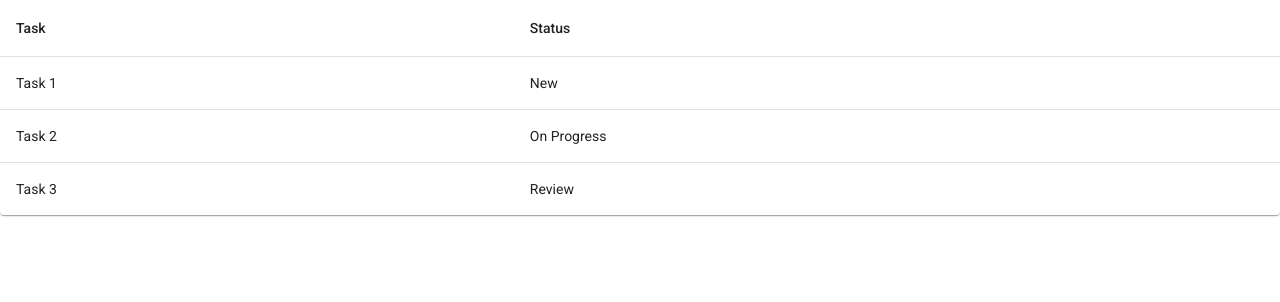
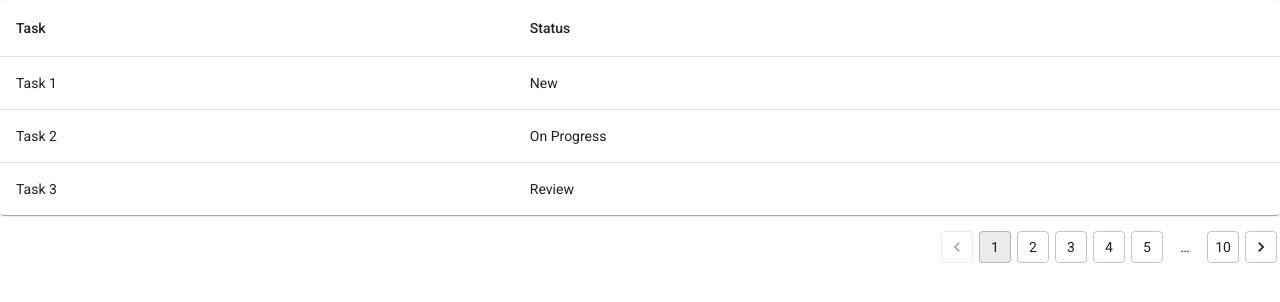
Before and after one commit to wildanfajriyan/hadeboard-app, a React (Vite) app: page / in a window 1280 px wide. Shown: the top 302 px of the page. Built offline with nearby package versions, Linux system fonts and the light colour scheme.

Commit message:
add Pagination component

```diff
--- a/src/App.jsx
+++ b/src/App.jsx
@@ -7,6 +7,7 @@ import {
 } from '@mui/material';
 import { createBrowserRouter, Link, RouterProvider } from 'react-router';
 import Table from './components/ui/Table';
+import Pagination from './components/ui/Pagination';
 
 const theme = createTheme({
   typography: {
@@ -48,6 +49,12 @@ const router = createBrowserRouter([
             },
           ]}
         />
+        <Pagination
+          count={10}
+          onChange={(e, page) => {
+            console.info(page);
+          }}
+        />
       </Box>
     ),
   },
--- /dev/null
+++ b/src/components/ui/Pagination/Pagination.jsx
@@ -0,0 +1,20 @@
+import { Pagination as BasePagination, Box, Stack } from '@mui/material';
+
+const Pagination = ({ count, onChange }) => {
+  return (
+    <Box
+      sx={{ display: 'flex', justifyContent: 'flex-end', alignItems: 'center' }}
+    >
+      <Stack spacing={2} sx={{ marginTop: 2 }}>
+        <BasePagination
+          count={count}
+          onChange={onChange}
+          variant="outlined"
+          shape="rounded"
+        />
+      </Stack>
+    </Box>
+  );
+};
+
+export default Pagination;
--- /dev/null
+++ b/src/components/ui/Pagination/index.js
@@ -0,0 +1,3 @@
+import Pagination from './Pagination'
+
+export default Pagination;
```
